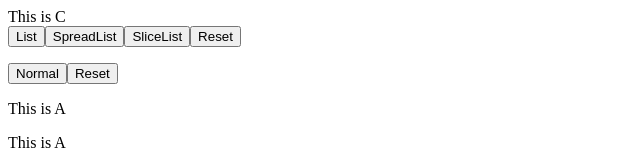
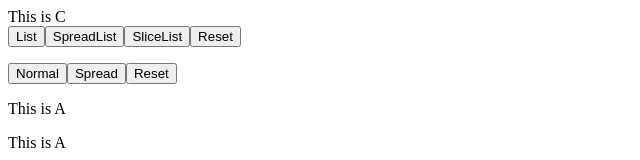
Before and after one commit to koyamal/pra_vue3, a Vue app in the folder vuePractive/: page / in a window 1280 px wide. Shown: the top 160 px of the page, without its empty margins (0-640 px from the left). Built offline with nearby package versions, Linux system fonts and the light colour scheme.

Commit message:
Use editSpreadNomal

```diff
--- a/vuePractive/src/components/atom/C.vue
+++ b/vuePractive/src/components/atom/C.vue
@@ -68,6 +68,7 @@
   <button @click="reset">Reset</button>
   <p>
     <button @click="editNomal">Normal</button>
+    <button @click="editSpreadNomal">Spread</button>
     <button @click="reset">Reset</button>
   </p>
 </template>
```
